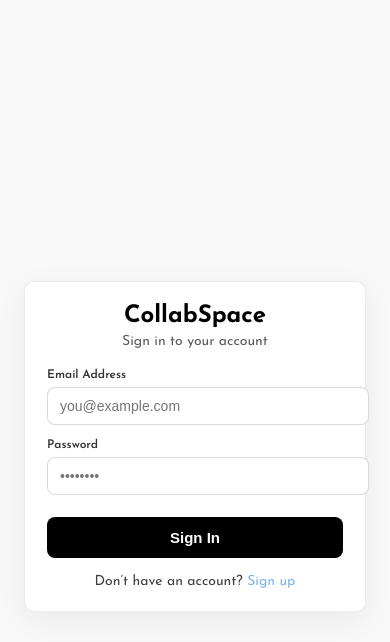
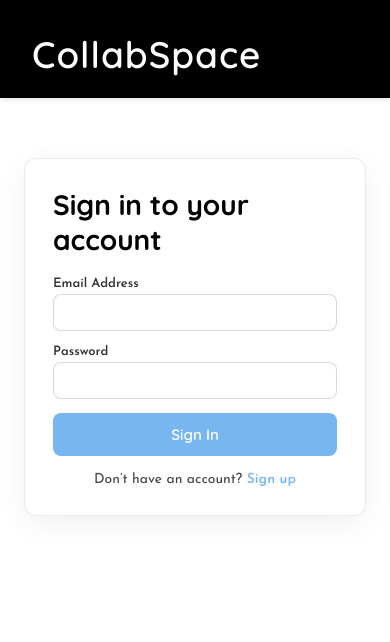
Before and after one commit to imancheema/collabspace, a React (Create React App) app in the folder frontend/: page / in a window 390 px wide. Shown: the top 642 px of the page. Built offline with nearby package versions, Linux system fonts and the light colour scheme; what @tiptap/y-tiptap would draw is missing.

Commit message:
Adds Navbar component to Login and fixes styling

```diff
--- a/frontend/src/screens/Login.css
+++ b/frontend/src/screens/Login.css
@@ -1,28 +1,32 @@
-/* Layout */
+.login-page {
+  display: flex;
+  flex-direction: column;
+  min-height: 100vh;
+  background: var(--bg-color, #f9f8f8);
+}
+
 .login__container {
-  min-height: 100vh;
+  flex: 1;
   display: flex;
-  align-items: center;
+  align-items: flex-start;
   justify-content: center;
-  background: var(--bg-color, #f9f8f8);
-  padding: 24px;
+  padding: 60px 24px 24px 24px;
 }
 
 .login__card {
   width: 100%;
   max-width: 420px;
   background: var(--white, #fff);
-  border: 1px solid rgba(0,0,0,0.08);
-  border-radius: 10px;
-  box-shadow: 0 8px 30px rgba(0,0,0,0.06);
+  border-radius: 12px;
+  box-shadow: 0 8px 30px rgba(0, 0, 0, 0.06);
   padding: 28px;
   font-family: "Josefin Sans", sans-serif;
   color: var(--text-color, #333);
+  border: 1px solid rgba(0, 0, 0, 0.08);
 }
 
-/* Header */
 .login__header {
-  text-align: center;
+  text-align: left;
   margin-bottom: 20px;
 }
 
@@ -30,6 +34,7 @@
   margin: 0 0 6px 0;
   font-size: 28px;
   font-weight: 700;
+  font-family: "Quicksand", sans-serif;
   color: var(--black, #000);
 }
 
@@ -39,7 +44,6 @@
   opacity: 0.8;
 }
 
-/* Form */
 .login__form {
   display: flex;
   flex-direction: column;
@@ -47,24 +51,25 @@
 }
 
 .login__error {
-  border: 1px solid rgba(192, 21, 47, 0.3);
-  background: rgba(192, 21, 47, 0.08);
-  color: rgb(192, 21, 47);
-  border-radius: 8px;
   padding: 10px 12px;
   font-size: 14px;
   text-align: center;
+  border-radius: 8px;
+  color: rgb(192, 21, 47);
+  background: rgba(192, 21, 47, 0.08);
+  border: 1px solid rgba(192, 21, 47, 0.3);
 }
 
 .login__group {
   display: flex;
   flex-direction: column;
-  gap: 6px;
+  gap: 4px;
 }
 
 .login__label {
-  font-size: 12px;
+  font-size: 13px;
   font-weight: 600;
+  color: var(--text-color, #333);
 }
 
 .login__input {
@@ -73,10 +78,11 @@
   font-size: 14px;
   color: var(--text-color, #333);
   background: var(--white, #fff);
-  border: 1px solid rgba(0,0,0,0.15);
+  border: 1px solid rgba(0, 0, 0, 0.15);
   border-radius: 8px;
   outline: none;
-  transition: border-color 120ms ease, box-shadow 120ms ease;
+  font-family: "Josefin Sans", sans-serif;
+  box-sizing: border-box;
 }
 
 .login__input:focus {
@@ -84,34 +90,7 @@
   box-shadow: 0 0 0 3px rgba(150, 201, 248, 0.25);
 }
 
-/* Options */
-.login__options {
-  display: flex;
-  align-items: center;
-  justify-content: space-between;
-  font-size: 12px;
-  margin-top: 4px;
-}
-
-.login__remember {
-  display: inline-flex;
-  align-items: center;
-  gap: 6px;
-  cursor: pointer;
-}
-
-/* Links & Button */
-.login__link {
-  color: var(--secondary-color, #96c9f8);
-  text-decoration: none;
-}
-
-.login__link:hover {
-  text-decoration: underline;
-}
-
 .login__button {
-  margin-top: 8px;
   width: 100%;
   padding: 12px 16px;
   font-size: 15px;
@@ -119,14 +98,15 @@
   border: none;
   border-radius: 8px;
   cursor: pointer;
+  font-family: "Quicksand", sans-serif;
   color: var(--white, #fff);
-  background: var(--black, #000);
-  transition: transform 120ms ease, opacity 120ms ease, background 120ms ease;
+  background: var(--secondary-color, #96c9f8);
+  transition: 0.15s ease;
 }
 
 .login__button:hover {
+  background: var(--secondary-color-darker, #2976be);
   transform: translateY(-1px);
-  opacity: 0.95;
 }
 
 .login__button:disabled {
@@ -134,15 +114,19 @@
   cursor: not-allowed;
 }
 
-/* Footer */
+.login__link {
+  color: var(--secondary-color, #96c9f8);
+  text-decoration: none;
+  font-weight: 600;
+}
+
+.login__link:hover {
+  text-decoration: underline;
+}
+
 .login__footer {
   margin-top: 16px;
   text-align: center;
   font-size: 14px;
-  color: rgba(0,0,0,0.75);
+  color: rgba(0, 0, 0, 0.75);
 }
-
-@media (max-width: 480px) {
-  .login__card { padding: 22px; }
-  .login__title { font-size: 24px; }
-}
--- a/frontend/src/screens/Login.tsx
+++ b/frontend/src/screens/Login.tsx
@@ -1,6 +1,7 @@
 import React, { useState } from "react";
 import { useNavigate } from "react-router-dom";
 import "./Login.css";
+import LoginNavbar from "../components/LoginNavbar";
 
 type LoginProps = {
   onLogin: () => void;
@@ -69,13 +70,14 @@ const Login: React.FC<LoginProps> = ({ onLogin }) => {
   };
 
   return (
+    <>
+      <LoginNavbar />
       <div className="login__container">
         <div className="login__card" role="region" aria-labelledby="loginTitle">
           <header className="login__header">
             <h1 id="loginTitle" className="login__title">
-            CollabSpace
+              Sign in to your account
             </h1>
-          <p className="login__subtitle">Sign in to your account</p>
           </header>
 
           <form onSubmit={handleSubmit} className="login__form" noValidate>
@@ -95,7 +97,6 @@ const Login: React.FC<LoginProps> = ({ onLogin }) => {
                 type="email"
                 autoComplete="email"
                 className="login__input"
-              placeholder="you@example.com"
                 value={email}
                 onChange={(e) => setEmail(e.target.value)}
                 aria-invalid={!!error && !email ? "true" : "false"}
@@ -113,7 +114,6 @@ const Login: React.FC<LoginProps> = ({ onLogin }) => {
                 type="password"
                 autoComplete="current-password"
                 className="login__input"
-              placeholder="••••••••"
                 value={password}
                 onChange={(e) => setPassword(e.target.value)}
                 aria-invalid={!!error && !password ? "true" : "false"}
@@ -138,6 +138,7 @@ const Login: React.FC<LoginProps> = ({ onLogin }) => {
           </footer>
         </div>
       </div>
+    </>
   );
 };
 
```
Lines whose indentation alone changed are shown as unchanged.
